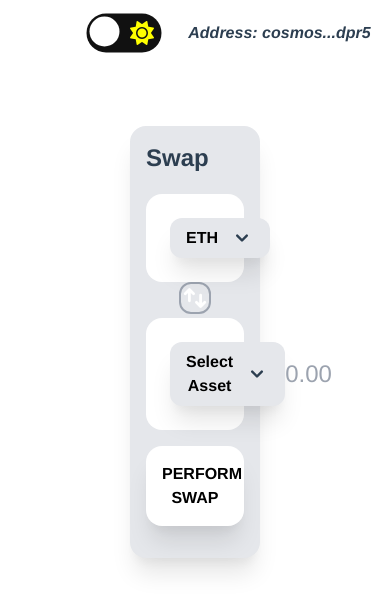
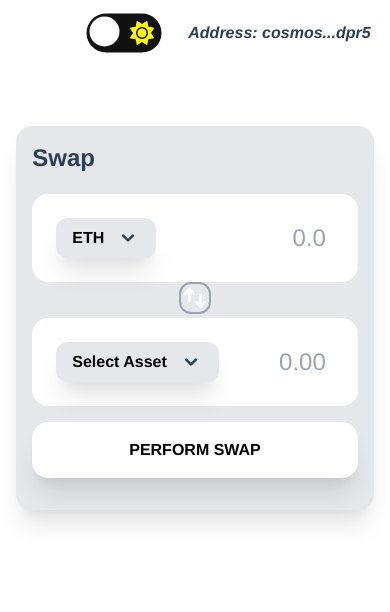
Before and after one commit to sammieeblaque/emeris-frontend, a Vue app: page / in a window 390 px wide. Shown: the top 612 px of the page. Built offline with nearby package versions, Linux system fonts and the light colour scheme.

Commit message:
chore: fix responsiveness

```diff
--- a/src/components/SwapCard.vue
+++ b/src/components/SwapCard.vue
@@ -1,6 +1,6 @@
 <template>
   <section
-    class="mt-20 bg-gray-200 shadow-xl rounded-2xl w-1/3 h-full p-4 mx-auto"
+    class="mt-20 bg-gray-200 shadow-xl rounded-2xl w-11/12 sm:w-2/3 md:w-2/4 lg:w-1/3 h-full p-4 mx-auto"
   >
     <h1 class="text-left text-2xl font-bold">Swap</h1>
     <!-- Top section FROM -->
```
